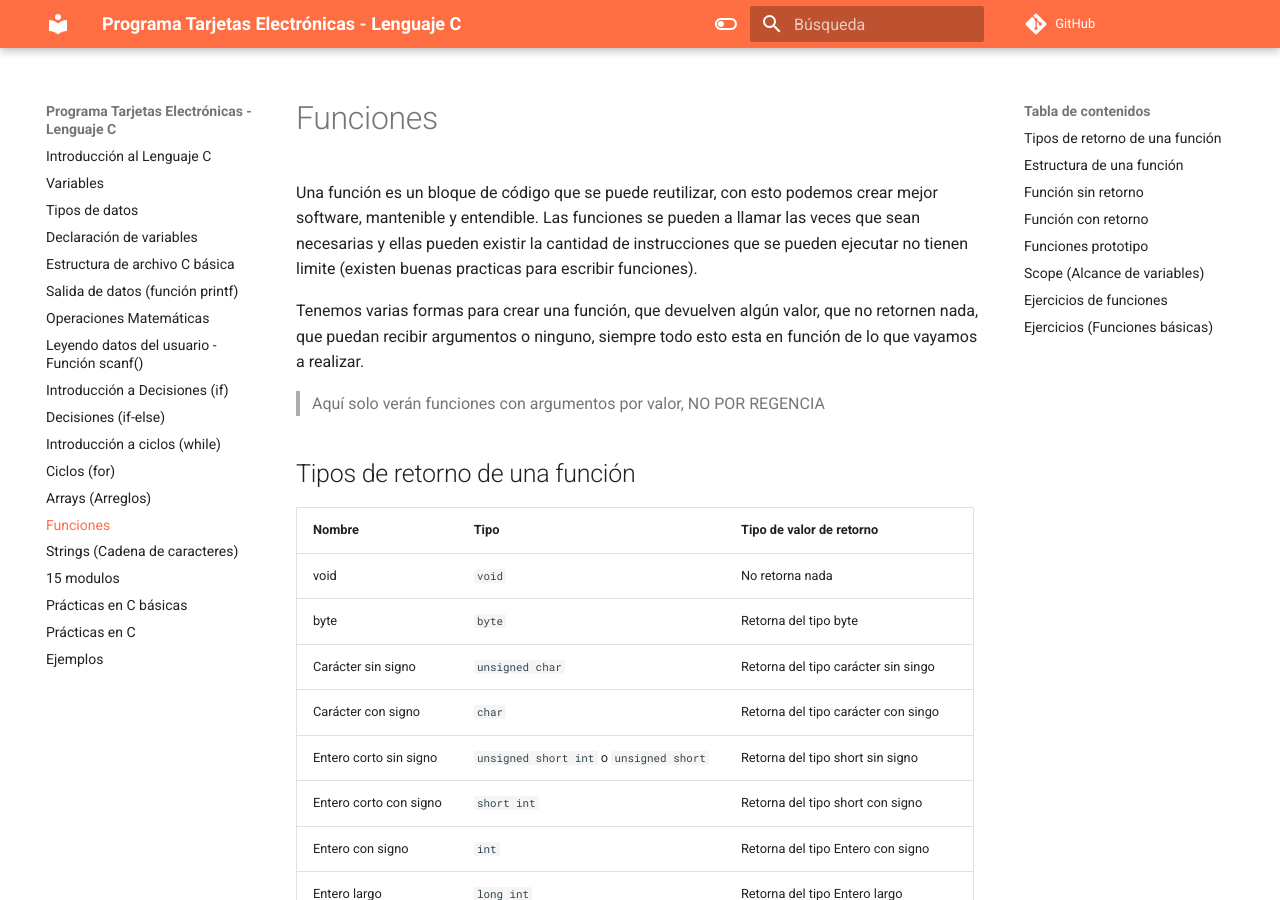
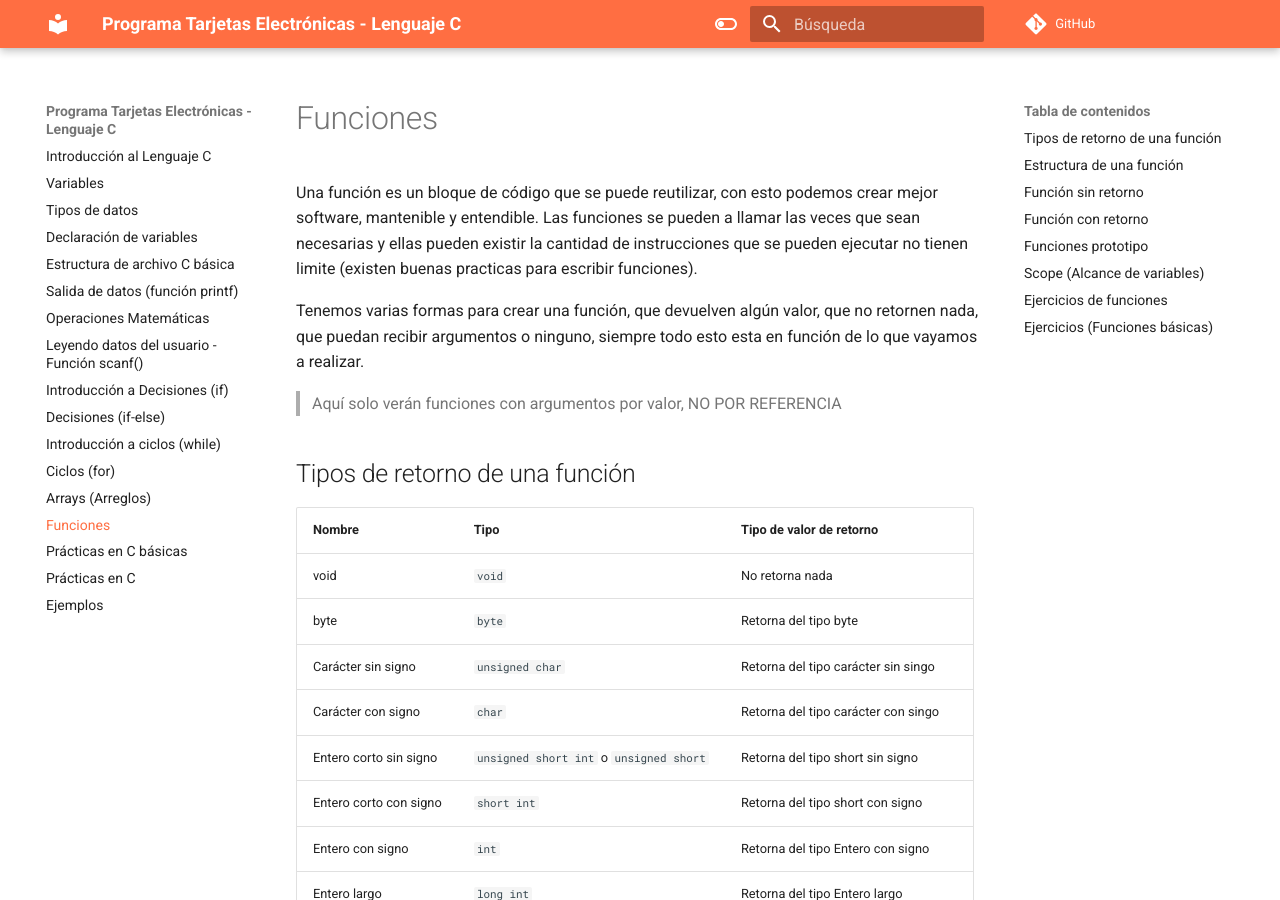
Before and after one commit to jalmx/lenguaje-c, an MkDocs documentation site: the page built from docs/13_funciones.md, in a window 1280 px wide and 900 px high. Built offline with MkDocs 1.6.1 and Material for MkDocs 9.7.7, drawn with Linux system fonts in a browser that asks for light colours; comment, search, counter and statistics services are not loaded; some of the changed text lies outside the part shown.

Commit message:
fix: orthog

```diff
--- a/docs/13_funciones.md
+++ b/docs/13_funciones.md
@@ -5,7 +5,7 @@ Las funciones se pueden a llamar las veces que sean necesarias y ellas pueden ex
 
 Tenemos varias formas para crear una función, que devuelven algún valor, que no retornen nada, que puedan recibir argumentos o ninguno, siempre todo esto esta en función de lo que vayamos a realizar.
 
-> Aquí solo verán funciones con argumentos por valor, NO POR REGENCIA
+> Aquí solo verán funciones con argumentos por valor, NO POR REFERENCIA
 
 ## Tipos de retorno de una función
 
--- a/docs/14_strings.md
+++ /dev/null
@@ -1 +0,0 @@
-# Strings (Cadena de caracteres)
```
Also changed, not shown: docs/15_modulos.md (deleted).
